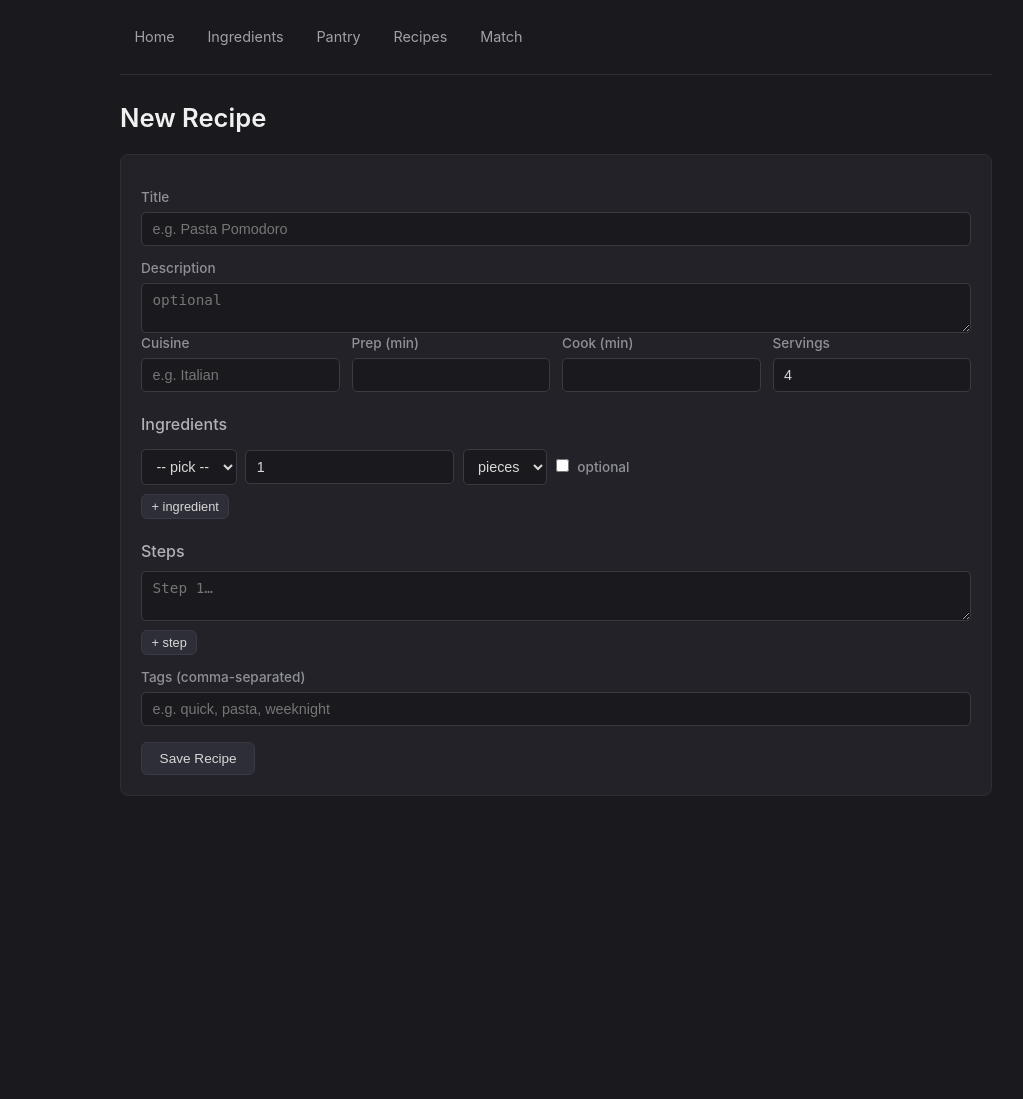
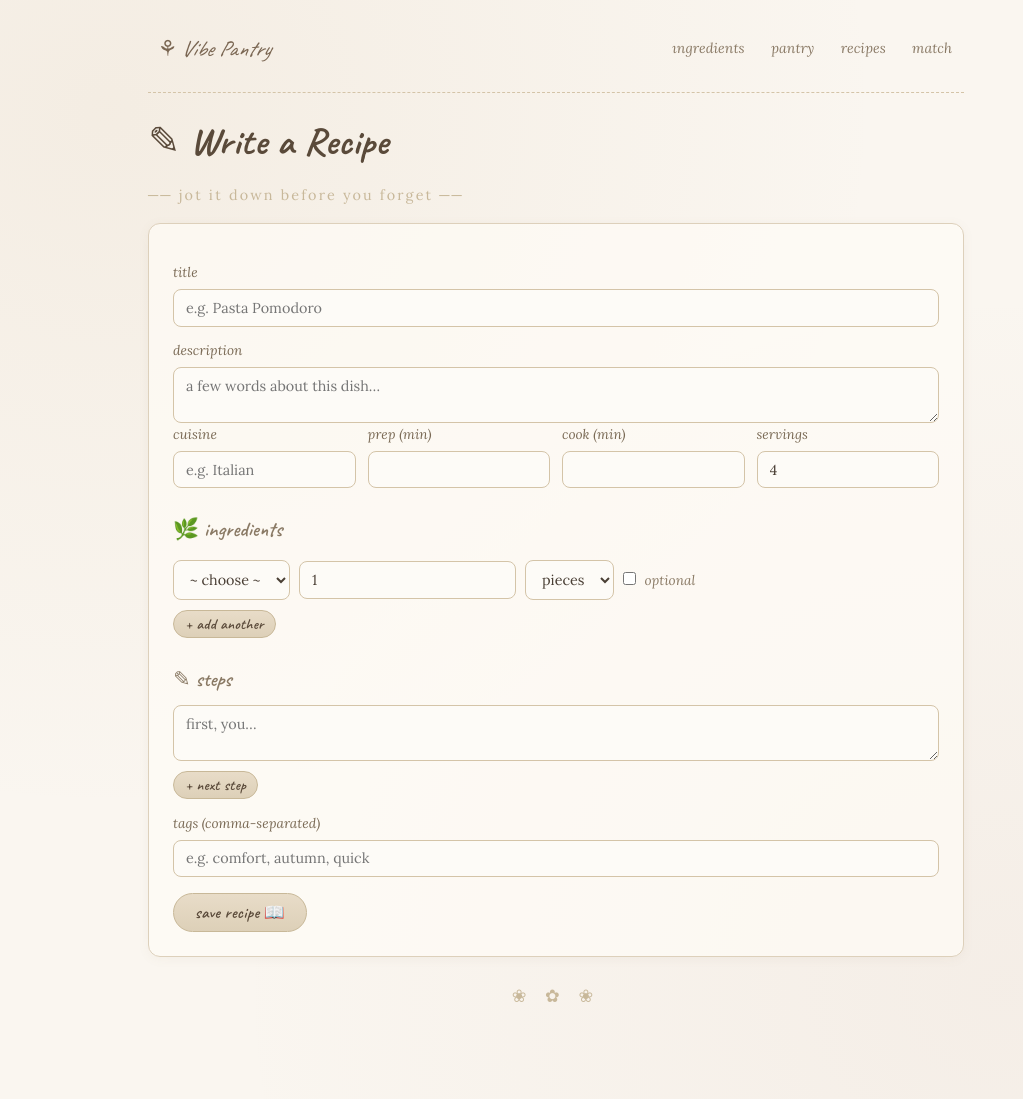
Before and after one commit to SaddemAmine/vibe-pantry, a FastAPI app: template app/templates/recipe_form.html in a window 1280 px wide. Shown: the whole page, without its empty margins (84-1107 px from the left). Before the commit the page ends 796 px from the top, so only its background shows below. Run offline with FastAPI, Linux system fonts and the light colour scheme; the template is opened without the code that fills it, so the values that code supplies are empty.

Commit message:
wip: cottage core

```diff
--- a/app/templates/base.html
+++ b/app/templates/base.html
@@ -4,69 +4,129 @@
     <meta charset="UTF-8">
     <meta name="viewport" content="width=device-width, initial-scale=1.0">
     <title>{% block title %}Vibe Pantry{% endblock %}</title>
+    <link rel="preconnect" href="https://fonts.googleapis.com">
+    <link rel="preconnect" href="https://fonts.gstatic.com" crossorigin>
+    <link href="https://fonts.googleapis.com/css2?family=Caveat:wght@400;600;700&family=Lora:ital,wght@0,400;0,500;1,400&display=swap" rel="stylesheet">
     <style>
         * { box-sizing: border-box; margin: 0; padding: 0; }
+
         body {
-            font-family: -apple-system, BlinkMacSystemFont, 'Segoe UI', sans-serif;
-            background: #1a1a1e;
-            color: #d8d8d8;
-            max-width: 920px;
+            font-family: 'Lora', Georgia, 'Times New Roman', serif;
+            background: #faf6f0;
+            color: #4a3f35;
+            max-width: 880px;
             margin: 0 auto;
-            padding: 0 1.5rem 3rem;
-            line-height: 1.5;
+            padding: 0 2rem 4rem;
+            line-height: 1.7;
+            background-image:
+                radial-gradient(ellipse at 15% 10%, rgba(200,170,130,0.12) 0%, transparent 50%),
+                radial-gradient(ellipse at 85% 90%, rgba(180,140,120,0.08) 0%, transparent 50%);
+            min-height: 100vh;
         }
+
+        /* ── Nav ── */
         nav {
             display: flex;
-            gap: 0.25rem;
-            padding: 1.25rem 0;
-            margin-bottom: 1.5rem;
-            border-bottom: 1px solid #2e2e34;
+            align-items: center;
+            gap: 0.15rem;
+            padding: 1.5rem 0 1.2rem;
+            margin-bottom: 1rem;
+            border-bottom: 1px dashed #d4c4a8;
         }
+        nav .brand {
+            font-family: 'Caveat', cursive;
+            font-size: 1.4rem;
+            color: #7a6652;
+            margin-right: auto;
+            text-decoration: none;
+        }
+        nav .brand:hover { color: #5a4a3a; }
         nav a {
-            color: #a0a0a8;
+            color: #8a7a66;
             text-decoration: none;
-            padding: 0.4rem 0.9rem;
-            border-radius: 6px;
-            font-size: 0.9rem;
-            transition: all 0.15s;
+            padding: 0.35rem 0.75rem;
+            border-radius: 20px;
+            font-size: 0.88rem;
+            transition: all 0.2s;
+            font-style: italic;
         }
-        nav a:hover { color: #e8e8e8; background: #28282e; }
-        h1 { color: #f0f0f0; margin-bottom: 0.75rem; font-weight: 600; font-size: 1.6rem; }
-        h2 { color: #c0c0c6; margin: 1.75rem 0 0.75rem; font-weight: 500; font-size: 1.15rem; }
-        h3 { color: #b0b0b6; margin: 1.25rem 0 0.5rem; font-weight: 500; font-size: 1rem; }
+        nav a:hover {
+            color: #5a4a3a;
+            background: rgba(180,160,130,0.15);
+        }
+
+        /* ── Typography ── */
+        h1 {
+            font-family: 'Caveat', cursive;
+            color: #5a4a3a;
+            font-size: 2.4rem;
+            font-weight: 700;
+            margin-bottom: 0.5rem;
+            letter-spacing: 0.01em;
+        }
+        h2 {
+            font-family: 'Caveat', cursive;
+            color: #7a6a55;
+            font-size: 1.5rem;
+            font-weight: 600;
+            margin: 2rem 0 0.75rem;
+            padding-bottom: 0.3rem;
+            border-bottom: 1px dotted #d4c4a8;
+        }
+        h3 {
+            font-family: 'Caveat', cursive;
+            color: #8a7a65;
+            font-size: 1.3rem;
+            font-weight: 600;
+            margin: 1.5rem 0 0.5rem;
+        }
         p { margin: 0.5rem 0; }
-        a { color: #8ab4f8; }
-        a:hover { color: #aecbfa; }
+        a { color: #8b6e4e; }
+        a:hover { color: #6b4e2e; }
 
-        /* Forms */
+        /* ── Floral divider ── */
+        .divider {
+            text-align: center;
+            color: #c8b89a;
+            font-size: 1.1rem;
+            margin: 1.5rem 0;
+            letter-spacing: 0.4em;
+        }
+
+        /* ── Forms ── */
         .form-card {
-            background: #222228;
-            border: 1px solid #2e2e34;
-            border-radius: 8px;
-            padding: 1.25rem;
+            background: rgba(255,252,247,0.7);
+            border: 1px solid #ddd0bb;
+            border-radius: 12px;
+            padding: 1.5rem;
             margin: 1rem 0;
+            box-shadow: 0 2px 12px rgba(140,120,90,0.06);
         }
         label {
             display: block;
-            margin-top: 0.75rem;
+            margin-top: 0.8rem;
             font-size: 0.85rem;
-            color: #909098;
+            color: #7a6a55;
             font-weight: 500;
+            font-style: italic;
         }
         input, select, textarea {
             display: block;
             width: 100%;
             margin-top: 0.3rem;
-            padding: 0.5rem 0.65rem;
-            background: #1a1a1e;
-            border: 1px solid #3a3a42;
-            border-radius: 5px;
-            color: #d8d8d8;
+            padding: 0.55rem 0.75rem;
+            background: #fdfbf7;
+            border: 1px solid #d4c4a8;
+            border-radius: 8px;
+            color: #4a3f35;
+            font-family: 'Lora', Georgia, serif;
             font-size: 0.9rem;
+            transition: border-color 0.2s;
         }
         input:focus, select:focus, textarea:focus {
             outline: none;
-            border-color: #5a5a6a;
+            border-color: #b09a78;
+            box-shadow: 0 0 0 3px rgba(176,154,120,0.12);
         }
         .form-row {
             display: grid;
@@ -75,68 +135,85 @@
         }
         .form-row label { margin-top: 0; }
 
-        /* Buttons */
+        /* ── Buttons ── */
         .btn {
             display: inline-block;
-            padding: 0.5rem 1.1rem;
-            background: #2e2e38;
-            color: #d8d8d8;
-            border: 1px solid #3a3a44;
-            border-radius: 6px;
+            padding: 0.5rem 1.3rem;
+            background: linear-gradient(to bottom, #e8dcc8, #ddd0b8);
+            color: #5a4a3a;
+            border: 1px solid #c8b898;
+            border-radius: 20px;
             cursor: pointer;
-            font-size: 0.85rem;
-            transition: all 0.15s;
+            font-family: 'Caveat', cursive;
+            font-size: 1.05rem;
+            font-weight: 600;
+            transition: all 0.2s;
             margin-top: 1rem;
+            letter-spacing: 0.02em;
         }
-        .btn:hover { background: #3a3a44; border-color: #4a4a54; }
+        .btn:hover {
+            background: linear-gradient(to bottom, #ddd0b8, #d0c0a0);
+            border-color: #b0a080;
+            box-shadow: 0 2px 8px rgba(140,120,80,0.12);
+        }
         .btn-sm {
-            padding: 0.25rem 0.6rem;
+            padding: 0.2rem 0.7rem;
             margin-top: 0;
-            font-size: 0.8rem;
+            font-size: 0.95rem;
         }
-        .btn-link {
-            background: none;
-            border: none;
-            color: #8ab4f8;
-            padding: 0;
-            margin: 0;
-            cursor: pointer;
-            font-size: 0.85rem;
+        .btn-danger {
+            background: linear-gradient(to bottom, #ebd8d0, #e0c8be);
+            border-color: #d4a898;
+            color: #7a4a3a;
         }
-        .btn-link:hover { color: #aecbfa; }
-        .btn-danger { border-color: #5a2e2e; }
-        .btn-danger:hover { background: #3a2020; border-color: #6a3a3a; }
+        .btn-danger:hover {
+            background: linear-gradient(to bottom, #e0c8be, #d4b8aa);
+            border-color: #c49888;
+        }
+        .btn-cook {
+            background: linear-gradient(to bottom, #d8e8d0, #c8dcc0);
+            border-color: #a8c898;
+            color: #3a5a2e;
+        }
+        .btn-cook:hover {
+            background: linear-gradient(to bottom, #c8dcc0, #b8d0b0);
+            border-color: #90b880;
+        }
 
-        /* Tables */
+        /* ── Tables ── */
         table {
             width: 100%;
             border-collapse: collapse;
             margin: 1rem 0;
         }
         th, td {
-            padding: 0.55rem 0.85rem;
+            padding: 0.6rem 0.85rem;
             text-align: left;
-            border-bottom: 1px solid #2a2a30;
+            border-bottom: 1px dotted #d4c4a8;
         }
         th {
-            color: #808088;
-            font-weight: 500;
-            font-size: 0.8rem;
-            text-transform: uppercase;
-            letter-spacing: 0.04em;
+            font-family: 'Caveat', cursive;
+            color: #8a7a65;
+            font-weight: 600;
+            font-size: 1rem;
+            letter-spacing: 0.02em;
         }
-        tr:hover td { background: #222228; }
+        tr:hover td { background: rgba(220,200,170,0.12); }
 
-        /* Utilities */
+        /* ── Tags ── */
         .tag {
             display: inline-block;
-            background: #2a2a34;
-            color: #a0a0a8;
-            padding: 0.15rem 0.5rem;
-            border-radius: 4px;
+            background: rgba(180,160,130,0.15);
+            color: #7a6a55;
+            padding: 0.15rem 0.6rem;
+            border-radius: 12px;
             font-size: 0.8rem;
             margin: 0.1rem 0.15rem;
+            font-style: italic;
+            border: 1px solid rgba(180,160,130,0.25);
         }
+
+        /* ── Stat cards (home) ── */
         .stat-grid {
             display: grid;
             grid-template-columns: repeat(3, 1fr);
@@ -144,60 +221,104 @@
             margin: 1.5rem 0;
         }
         .stat-card {
-            background: #222228;
-            border: 1px solid #2e2e34;
-            border-radius: 8px;
+            background: rgba(255,252,247,0.7);
+            border: 1px solid #ddd0bb;
+            border-radius: 12px;
             padding: 1.25rem;
             text-align: center;
+            box-shadow: 0 2px 12px rgba(140,120,90,0.06);
         }
         .stat-card .num {
-            font-size: 2rem;
-            font-weight: 600;
-            color: #f0f0f0;
+            font-family: 'Caveat', cursive;
+            font-size: 2.8rem;
+            font-weight: 700;
+            color: #5a4a3a;
+            line-height: 1;
         }
         .stat-card .lbl {
-            font-size: 0.8rem;
-            color: #808088;
-            margin-top: 0.25rem;
+            font-size: 0.82rem;
+            color: #8a7a66;
+            margin-top: 0.3rem;
+            font-style: italic;
         }
+        .stat-card .icon {
+            font-size: 1.4rem;
+            margin-bottom: 0.3rem;
+        }
+
+        /* ── Coverage bar ── */
         .coverage-bar {
             display: inline-block;
-            height: 6px;
-            border-radius: 3px;
-            background: #2a2a34;
+            height: 8px;
+            border-radius: 4px;
+            background: #e8dcc8;
             width: 80px;
             vertical-align: middle;
             margin-left: 0.5rem;
+            border: 1px solid #d4c4a8;
         }
         .coverage-bar .fill {
             display: block;
             height: 100%;
             border-radius: 3px;
-            background: #6a9f6a;
+            background: linear-gradient(to right, #a8c898, #7aaa68);
         }
-        .text-ok { color: #6a9f6a; }
-        .text-miss { color: #b06060; }
-        .text-muted { color: #666; }
+
+        /* ── Status colors ── */
+        .text-ok { color: #5a8a48; }
+        .text-miss { color: #a85a4a; }
+        .text-muted { color: #a09080; font-style: italic; }
         .inline-form { display: inline; }
 
-        /* Ingredient/step rows in recipe form */
-        .ing-row, .step-row { margin-bottom: 0.5rem; }
-        .ing-row select, .ing-row input { display: inline-block; width: auto; margin-right: 0.25rem; }
-        .ing-row label { display: inline; font-size: 0.85rem; color: #909098; }
+        /* ── Ingredient/step rows in recipe form ── */
+        .ing-row, .step-row { margin-bottom: 0.6rem; }
+        .ing-row select, .ing-row input {
+            display: inline-block;
+            width: auto;
+            margin-right: 0.3rem;
+        }
+        .ing-row label {
+            display: inline;
+            font-size: 0.85rem;
+            color: #8a7a65;
+        }
         .step-row textarea { width: 100%; }
 
-        /* Checkbox override */
-        input[type="checkbox"] { display: inline; width: auto; margin-right: 0.3rem; }
+        /* ── Checkbox ── */
+        input[type="checkbox"] {
+            display: inline;
+            width: auto;
+            margin-right: 0.3rem;
+            accent-color: #8a7a65;
+        }
+
+        /* ── Floral header accent ── */
+        .page-accent {
+            color: #c8b89a;
+            font-size: 0.9rem;
+            letter-spacing: 0.15em;
+            margin-bottom: 0.5rem;
+        }
+
+        /* ── Action bar ── */
+        .action-bar {
+            display: flex;
+            gap: 0.75rem;
+            margin-top: 2rem;
+            padding-top: 1.5rem;
+            border-top: 1px dashed #d4c4a8;
+        }
     </style>
 </head>
 <body>
     <nav>
-        <a href="/">Home</a>
-        <a href="/ingredients">Ingredients</a>
-        <a href="/pantry">Pantry</a>
-        <a href="/recipes">Recipes</a>
-        <a href="/match">Match</a>
+        <a href="/" class="brand">⚘ Vibe Pantry</a>
+        <a href="/ingredients">ıngredients</a>
+        <a href="/pantry">pantry</a>
+        <a href="/recipes">recipes</a>
+        <a href="/match">match</a>
     </nav>
     {% block content %}{% endblock %}
+    <div class="divider">❀ ✿ ❀</div>
 </body>
 </html>
--- a/app/templates/recipe_form.html
+++ b/app/templates/recipe_form.html
@@ -1,35 +1,37 @@
 {% extends "base.html" %}
 {% block title %}New Recipe{% endblock %}
 {% block content %}
-<h1>New Recipe</h1>
+<h1>✎ Write a Recipe</h1>
+<p class="page-accent">── jot it down before you forget ──</p>
+
 <div class="form-card">
 <form method="post" action="/recipes">
-    <label>Title
+    <label>title
         <input type="text" name="title" required placeholder="e.g. Pasta Pomodoro">
     </label>
-    <label>Description
-        <textarea name="description" rows="2" placeholder="optional"></textarea>
+    <label>description
+        <textarea name="description" rows="2" placeholder="a few words about this dish…"></textarea>
     </label>
     <div class="form-row">
-        <label>Cuisine
+        <label>cuisine
             <input type="text" name="cuisine" placeholder="e.g. Italian">
         </label>
-        <label>Prep (min)
+        <label>prep (min)
             <input type="number" name="prep_time_minutes">
         </label>
-        <label>Cook (min)
+        <label>cook (min)
             <input type="number" name="cook_time_minutes">
         </label>
-        <label>Servings
+        <label>servings
             <input type="number" name="servings" value="4">
         </label>
     </div>
 
-    <h3>Ingredients</h3>
+    <h3>🌿 ingredients</h3>
     <div id="ingredients-list">
         <div class="ing-row">
             <select name="ing_id_0">
-                <option value="">-- pick --</option>
+                <option value="">~ choose ~</option>
                 {% for ing in ingredients %}
                 <option value="{{ ing.id }}">{{ ing.name }}</option>
                 {% endfor %}
@@ -48,20 +50,20 @@
             <label><input type="checkbox" name="ing_optional_0"> optional</label>
         </div>
     </div>
-    <button type="button" class="btn btn-sm" onclick="addIngredient()">+ ingredient</button>
+    <button type="button" class="btn btn-sm" onclick="addIngredient()">+ add another</button>
 
-    <h3>Steps</h3>
+    <h3>✎ steps</h3>
     <div id="steps-list">
         <div class="step-row">
-            <textarea name="step_0" placeholder="Step 1…" rows="2"></textarea>
+            <textarea name="step_0" placeholder="first, you…" rows="2"></textarea>
         </div>
     </div>
-    <button type="button" class="btn btn-sm" onclick="addStep()">+ step</button>
+    <button type="button" class="btn btn-sm" onclick="addStep()">+ next step</button>
 
-    <label>Tags (comma-separated)
-        <input type="text" name="tags" placeholder="e.g. quick, pasta, weeknight">
+    <label>tags (comma-separated)
+        <input type="text" name="tags" placeholder="e.g. comfort, autumn, quick">
     </label>
-    <button type="submit" class="btn">Save Recipe</button>
+    <button type="submit" class="btn">save recipe 📖</button>
 </form>
 </div>
 
```
Also changed, not shown: app/templates/home.html (+11 -6 lines), app/templates/ingredients.html (+8 -7 lines), app/templates/match.html (+4 -3 lines), app/templates/pantry.html (+13 -12 lines), app/templates/recipe_detail.html (+13 -11 lines), app/templates/recipes.html (+5 -4 lines), app/templates/shopping.html (+4 -3 lines), 3 other files.
